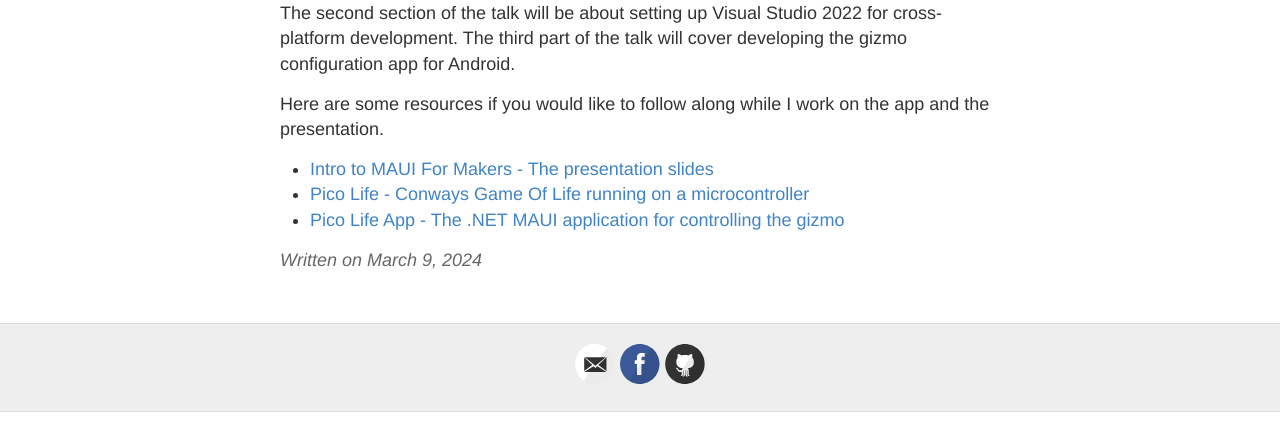
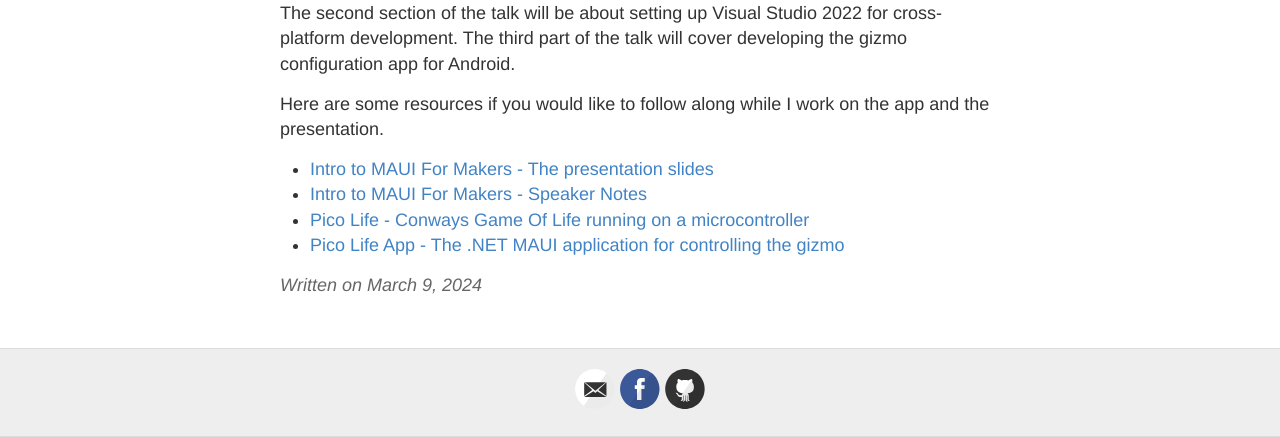
Before and after one commit to dennisdunn/dennisdunn.github.io, a Jekyll site: the page built from _posts/2024-03-09-intro-to-maui-for-makers.md, in a window 1280 px wide. Shown: the part 852-1289 px from the top of the page. Built offline with Jekyll 4.4.1, drawn with Linux system fonts in a browser that asks for light colours; before the commit the page ends 1264 px from its top, so only the background shows below that.

Commit message:
Added speaker notes to the blog post.

```diff
--- a/_posts/2024-03-09-intro-to-maui-for-makers.md
+++ b/_posts/2024-03-09-intro-to-maui-for-makers.md
@@ -27,5 +27,6 @@
 Here are some resources if you would like to follow along while I work on the app and the presentation.
 
 - [Intro to MAUI For Makers - The presentation slides](https://docs.google.com/presentation/d/e/2PACX-1vSf7BKA67j3hwyDbvKRJ9oJVSfbYALALcQpwkX6ILGhYz5D7ICfXV_Njwt-IypJgjoWvFjLkCR5kFu9/pub?start=true&loop=true&delayms=3000){:target="_blank"}
+- [Intro to MAUI For Makers - Speaker Notes](/assets/intro-to-maui-for-makers/Intro%20To%20MAUI%20For%20Makers%20Speaker%20Notes.pdf){:target="_blank"}
 - [Pico Life - Conways Game Of Life running on a microcontroller](https://github.com/dennisdunn/PicoLifeGizmo){:target="_blank"}
 - [Pico Life App - The .NET MAUI application for controlling the gizmo](https://github.com/dennisdunn/PicoLifeApp){:target="_blank"}
```
Also changed, not shown: 1 other file.
